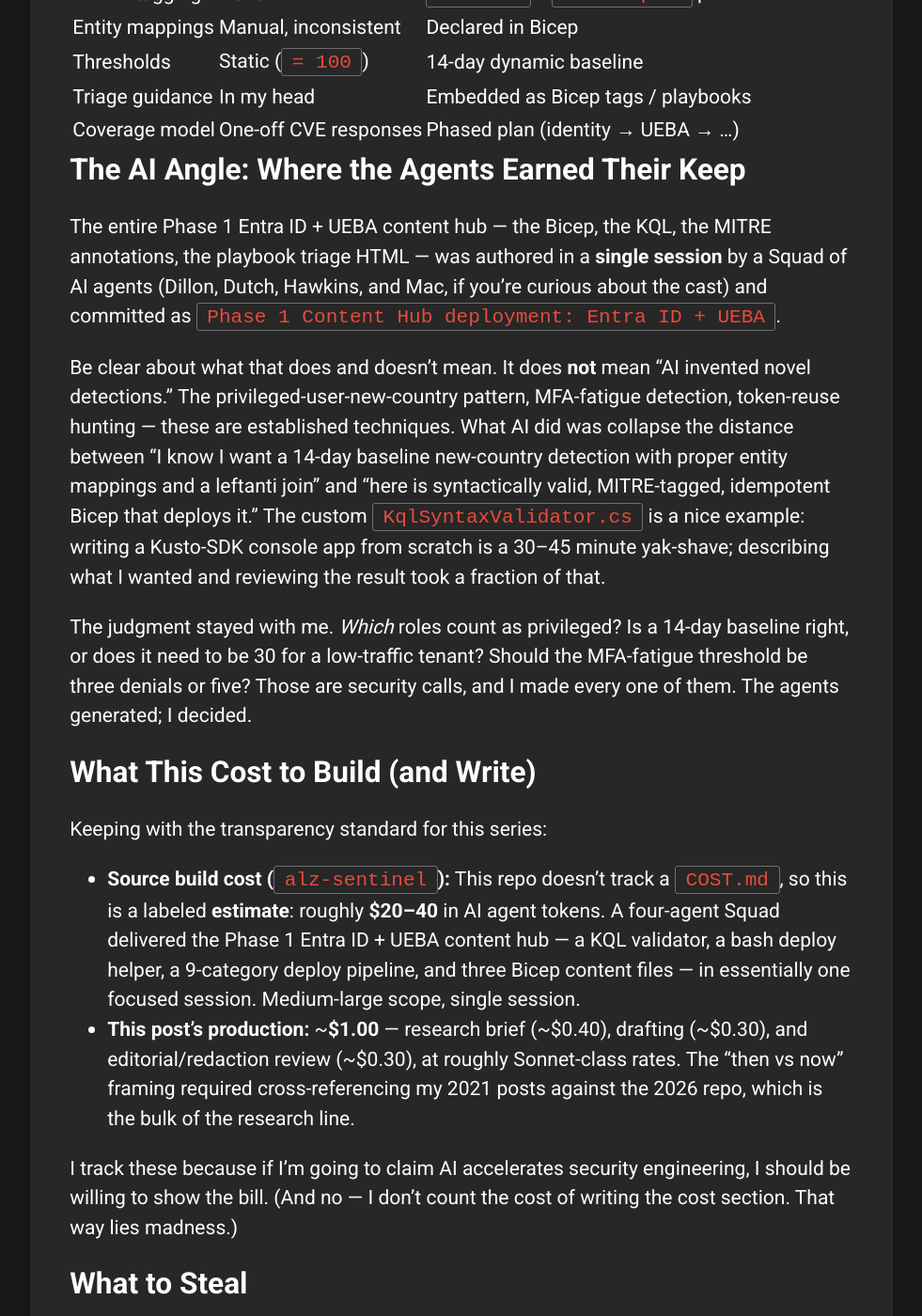
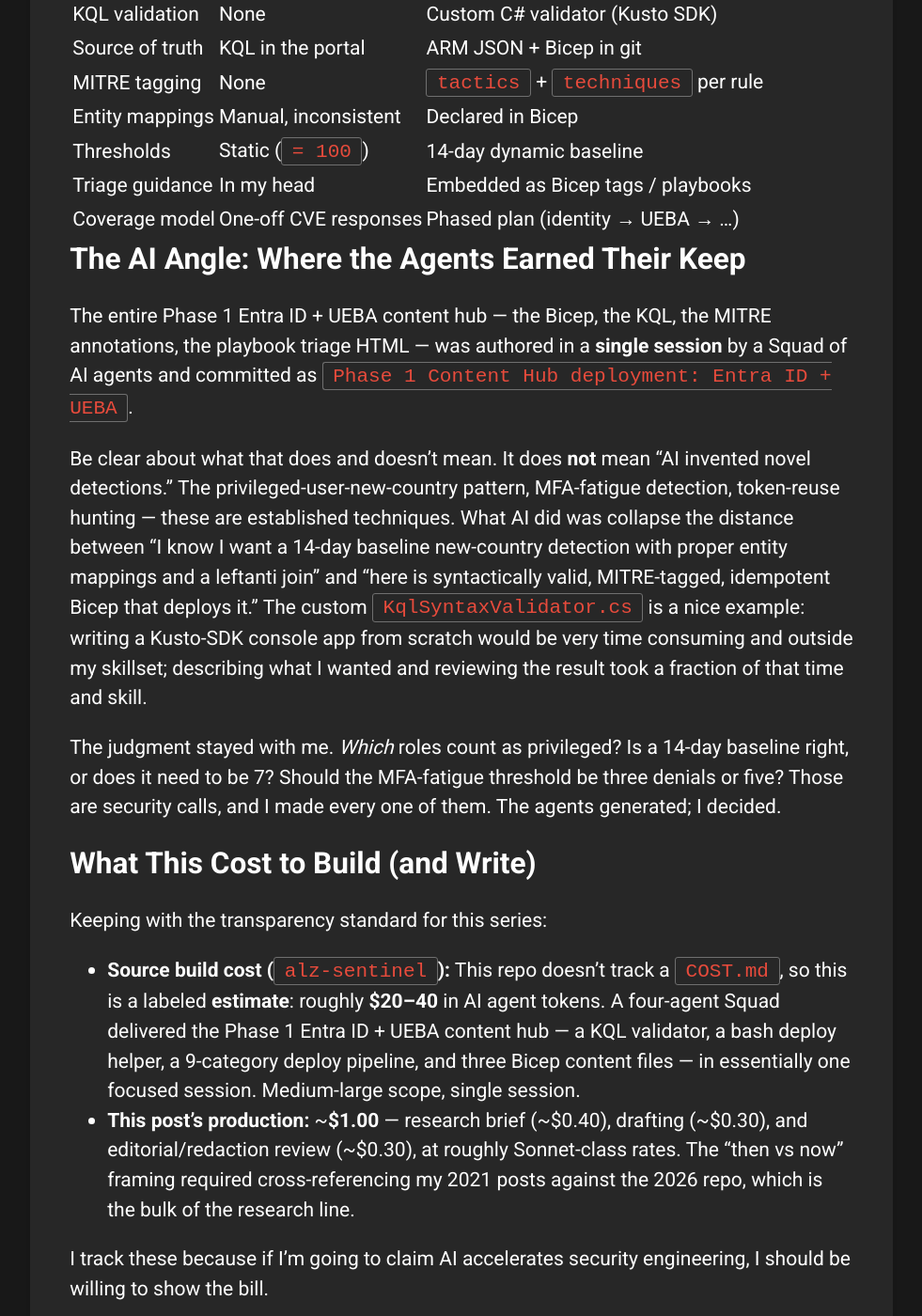
Before and after one commit to x3nc0n/x3nc0n.github.io, a Jekyll site: the page built from _posts/2026-07-02-Detection-as-Code-Sentinel-Then-and-Now.md, in a window 1280 px wide and 1400 px high, scrolled down 5595 px. Shown: the whole window at 94% size, without its empty margins (149-1130 px from the left). Built offline with Jekyll 4.4.1, drawn with Linux system fonts in a browser that asks for light colours; some of the changed text lies outside the part shown.

Commit message:
Clarify AI's role and cost estimates in detection rules
Updated the text to clarify the role of AI in generating detection rules and the associated costs of building the content hub.

```diff
--- a/_posts/2026-07-02-Detection-as-Code-Sentinel-Then-and-Now.md
+++ b/_posts/2026-07-02-Detection-as-Code-Sentinel-Then-and-Now.md
@@ -124,7 +124,7 @@ steps:
 
 Compare that to the 2021 `secrets.AZURE_SENTINEL_CREDENTIALS_<guid>` JSON blob. The blast radius of a leaked OIDC config is "nothing persists"; the blast radius of a leaked SP JSON is "someone has standing access to my Sentinel workspace until I notice."
 
-And critically: **every detection change is now a pull request.** Bad KQL can't reach production without passing the syntax validator and getting reviewed. In 2021, "code review for a detection rule" wasn't even a concept I had.
+And critically: **every detection change is now a pull request.** Bad KQL can't reach production without passing the syntax validator and getting reviewed. In 2021, if anything, I would write a rule in the portal or the Analytics Rule wizard to validate the KQL and results, and then I would have had to switch gears and go create the YAML to add it to a CI/CD repo later. Usually, I just changed the rule live because of how much work it was to do CI/CD.
 
 ## Then vs Now, on One Page
 
@@ -142,11 +142,11 @@ And critically: **every detection change is now a pull request.** Bad KQL can't
 
 ## The AI Angle: Where the Agents Earned Their Keep
 
-The entire Phase 1 Entra ID + UEBA content hub — the Bicep, the KQL, the MITRE annotations, the playbook triage HTML — was authored in a **single session** by a Squad of AI agents (Dillon, Dutch, Hawkins, and Mac, if you're curious about the cast) and committed as `Phase 1 Content Hub deployment: Entra ID + UEBA`.
+The entire Phase 1 Entra ID + UEBA content hub — the Bicep, the KQL, the MITRE annotations, the playbook triage HTML — was authored in a **single session** by a Squad of AI agents and committed as `Phase 1 Content Hub deployment: Entra ID + UEBA`.
 
-Be clear about what that does and doesn't mean. It does **not** mean "AI invented novel detections." The privileged-user-new-country pattern, MFA-fatigue detection, token-reuse hunting — these are established techniques. What AI did was collapse the distance between "I know I want a 14-day baseline new-country detection with proper entity mappings and a leftanti join" and "here is syntactically valid, MITRE-tagged, idempotent Bicep that deploys it." The custom `KqlSyntaxValidator.cs` is a nice example: writing a Kusto-SDK console app from scratch is a 30–45 minute yak-shave; describing what I wanted and reviewing the result took a fraction of that.
+Be clear about what that does and doesn't mean. It does **not** mean "AI invented novel detections." The privileged-user-new-country pattern, MFA-fatigue detection, token-reuse hunting — these are established techniques. What AI did was collapse the distance between "I know I want a 14-day baseline new-country detection with proper entity mappings and a leftanti join" and "here is syntactically valid, MITRE-tagged, idempotent Bicep that deploys it." The custom `KqlSyntaxValidator.cs` is a nice example: writing a Kusto-SDK console app from scratch would be very time consuming and outside my skillset; describing what I wanted and reviewing the result took a fraction of that time and skill.
 
-The judgment stayed with me. *Which* roles count as privileged? Is a 14-day baseline right, or does it need to be 30 for a low-traffic tenant? Should the MFA-fatigue threshold be three denials or five? Those are security calls, and I made every one of them. The agents generated; I decided.
+The judgment stayed with me. *Which* roles count as privileged? Is a 14-day baseline right, or does it need to be 7? Should the MFA-fatigue threshold be three denials or five? Those are security calls, and I made every one of them. The agents generated; I decided.
 
 ## What This Cost to Build (and Write)
 
@@ -155,7 +155,7 @@ Keeping with the transparency standard for this series:
 - **Source build cost (`alz-sentinel`):** This repo doesn't track a `COST.md`, so this is a labeled **estimate**: roughly **$20–40** in AI agent tokens. A four-agent Squad delivered the Phase 1 Entra ID + UEBA content hub — a KQL validator, a bash deploy helper, a 9-category deploy pipeline, and three Bicep content files — in essentially one focused session. Medium-large scope, single session.
 - **This post's production:** ~**$1.00** — research brief (~$0.40), drafting (~$0.30), and editorial/redaction review (~$0.30), at roughly Sonnet-class rates. The "then vs now" framing required cross-referencing my 2021 posts against the 2026 repo, which is the bulk of the research line.
 
-I track these because if I'm going to claim AI accelerates security engineering, I should be willing to show the bill. (And no — I don't count the cost of writing the cost section. That way lies madness.)
+I track these because if I'm going to claim AI accelerates security engineering, I should be willing to show the bill.
 
 ## What to Steal
 
```
